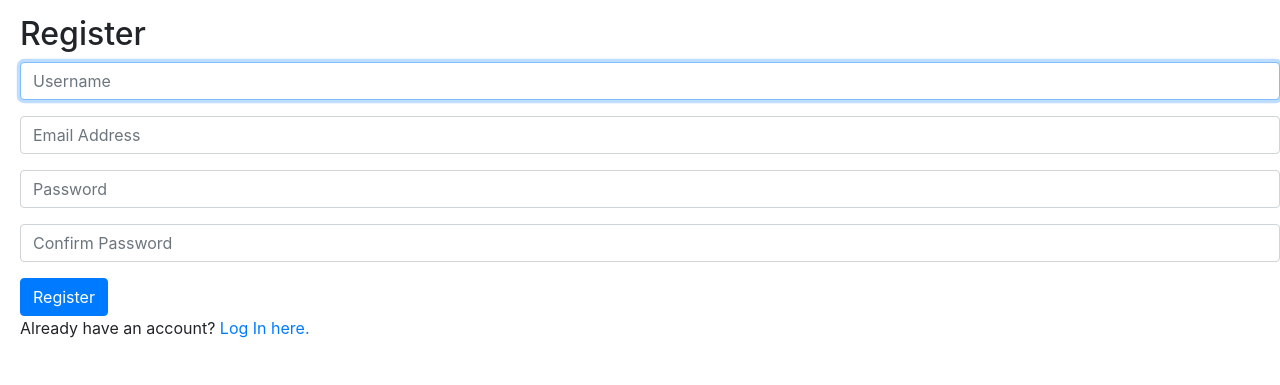
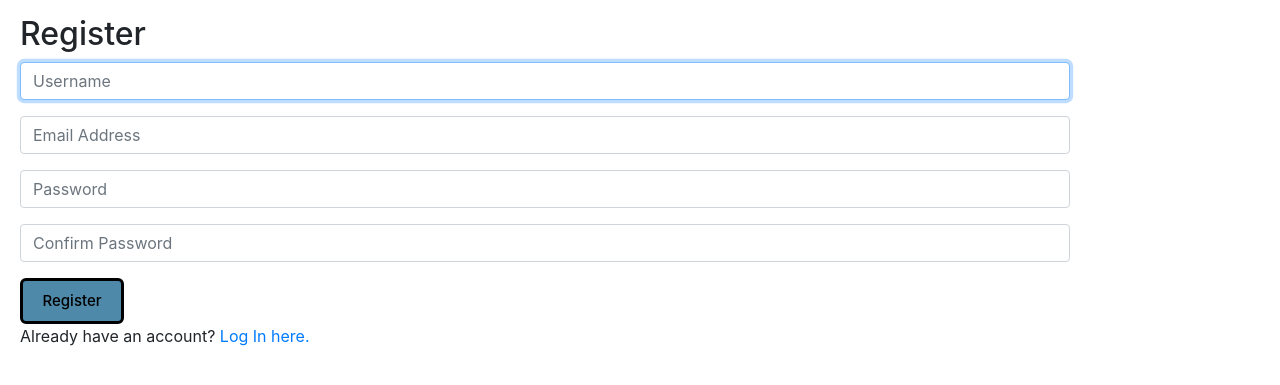
Before and after one commit to Beshoy-Hezky/E-commerce-Auction-Site, a Django app: page /register in a window 1280 px wide. Shown: the part 59-444 px from the top of the page. Run offline with Django 3.2, Linux system fonts and the light colour scheme; data that the repository does not hold is empty; some libraries are stand-ins or nearby versions.

Commit message:
Code cleanup

```diff
--- a/commerce/auctions/static/auctions/styles.css
+++ b/commerce/auctions/static/auctions/styles.css
@@ -61,3 +61,7 @@ button:active {
    text-decoration-skip-ink: none;
   font-weight: 300;
 }
+
+input{
+  max-width: 1050px;
+}
--- a/commerce/auctions/templates/auctions/login.html
+++ b/commerce/auctions/templates/auctions/login.html
@@ -16,7 +16,7 @@
         <div class="form-group">
             <input class="form-control" type="password" name="password" placeholder="Password">
         </div>
-        <input class="btn btn-primary" type="submit" value="Login">
+       <button type="submit" value="Login">Login</button>
     </form>
 
     Don't have an account? <a href="{% url 'register' %}">Register here.</a>
--- a/commerce/auctions/templates/auctions/register.html
+++ b/commerce/auctions/templates/auctions/register.html
@@ -22,7 +22,7 @@
         <div class="form-group">
             <input class="form-control" type="password" name="confirmation" placeholder="Confirm Password">
         </div>
-        <input class="btn btn-primary" type="submit" value="Register">
+        <button type="submit" value="Register">Register</button>
     </form>
 
     Already have an account? <a href="{% url 'login' %}">Log In here.</a>
```
Also changed, not shown: commerce/auctions/templates/auctions/createlisting.html (+5 -5 lines).
